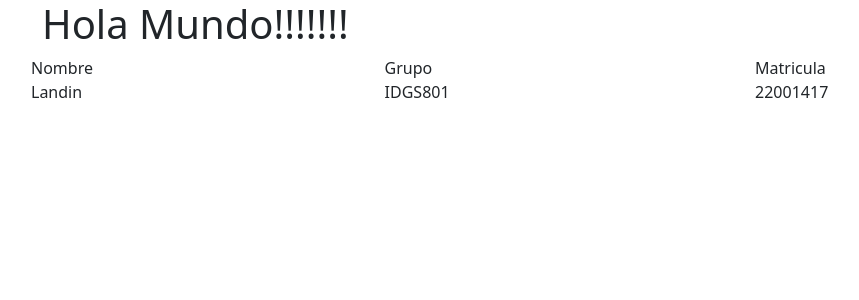
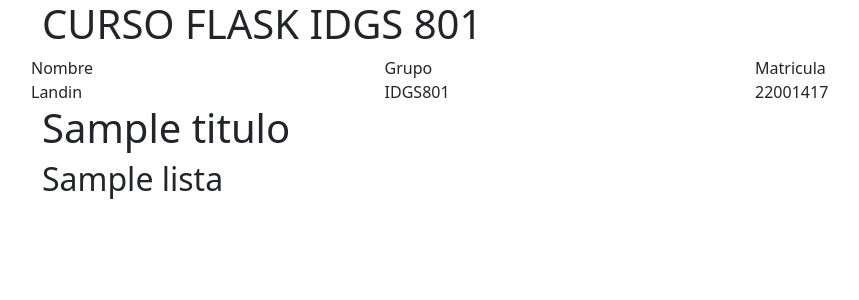
Before and after one commit to IDGS-801-22002343/IntroFlask, a Flask app: template templates/index.html in a window 1280 px wide. Shown: the top 300 px of the page, without its empty margins (40-899 px from the left). Run offline with Flask 3, Linux system fonts and the light colour scheme; the template is opened without the code that fills it: most values are stand-ins (such as "Sample title", 1, 10 or a date in 2020).

Commit message:
Etiqueta: Container 10-02-2025

```diff
--- a/main.py
+++ b/main.py
@@ -4,7 +4,17 @@ app = Flask(__name__)
 
 @app.route("/")
 def index():
-    return render_template("index.html")
+    titulo = "IDGS801"
+    lista = ["Juan", "Carlos", "Oscar"]
+    return render_template("index.html", titulo = titulo, lista = lista)
+
+@app.route("/ejemplo1")
+def ejemplo1():
+    return render_template("ejemplo1.html")
+
+@app.route("/ejemplo2")
+def ejemplo2():
+    return render_template("ejemplo2.html")
 
 
 @app.route("/hola")
@@ -45,7 +55,7 @@ def operas():
 
         <label for="name">apaterno:</label>
         <input type="text" id="name" name="name" required>
-    </form>
+               </form>
             '''
 
 
--- /dev/null
+++ b/templates/ejemplo1.html
@@ -0,0 +1,4 @@
+{% extends "layaout.html" %}
+{% block container%}
+    <h1>EJEMPLO 1</h1>
+{% endblock %}
--- a/templates/index.html
+++ b/templates/index.html
@@ -1,31 +1,7 @@
-<html lang="en">
-<head>
-    <meta charset="UTF-8">
-    <meta name="viewport" content="width=device-width, initial-scale=1.0">
-    <link href="https://cdn.jsdelivr.net/npm/bootstrap@5.3.3/dist/css/bootstrap.min.css" rel="stylesheet" integrity="sha384-QWTKZyjpPEjISv5WaRU9OFeRpok6YctnYmDr5pNlyT2bRjXh0JMhjY6hW+ALEwIH" crossorigin="anonymous">
-    <title>Document</title>
-</head>
-<body>
-    <div class="container">
-        <div class="row">
-            <h1>Hola Mundo!!!!!!!</h1>
-            <table>
-                <thead class="table table-striped">
-                    <tr>
-                        <td>Nombre</td>
-                        <td>Grupo</td>
-                        <td>Matricula</td>
-                    </tr>
-                </thead>
-                <tbody>
-                    <tr>
-                        <td>Landin</td>
-                        <td>IDGS801</td>
-                        <td>22001417</td>
-                    </tr>
-                </tbody>
-            </table>
-        </div>
-    </div>
-</body>
-</html>
+{% extends "layaout.html" %}
+{% block container%}
+            <h1>{{titulo}}</h1>
+            {% for i in lista %}
+                    <h2>{{i}}</h2>
+            {% endfor %}
+{% endblock %}
--- /dev/null
+++ b/templates/layaout.html
@@ -0,0 +1,36 @@
+<html lang="en">
+<head>
+    <meta charset="UTF-8">
+    <meta name="viewport" content="width=device-width, initial-scale=1.0">
+    <link href="https://cdn.jsdelivr.net/npm/bootstrap@5.3.3/dist/css/bootstrap.min.css" rel="stylesheet" integrity="sha384-QWTKZyjpPEjISv5WaRU9OFeRpok6YctnYmDr5pNlyT2bRjXh0JMhjY6hW+ALEwIH" crossorigin="anonymous">
+    <title>Document</title>
+</head>
+<body>
+    <div class="container">
+        <div class="row">
+            <h1>CURSO FLASK IDGS 801</h1>
+            <table>
+                <thead class="table table-striped">
+                    <tr>
+                        <td>Nombre</td>
+                        <td>Grupo</td>
+                        <td>Matricula</td>
+                    </tr>
+                </thead>
+                <tbody>
+                    <tr>
+                        <td>Landin</td>
+                        <td>IDGS801</td>
+                        <td>22001417</td>
+                    </tr>
+                </tbody>
+            </table>
+
+        {% block container %}
+        {% endblock %}
+
+
+        </div>
+    </div>
+</body>
+</html>
```
Also changed, not shown: templates/ejemplo2.html (added, +10 -0 lines).
